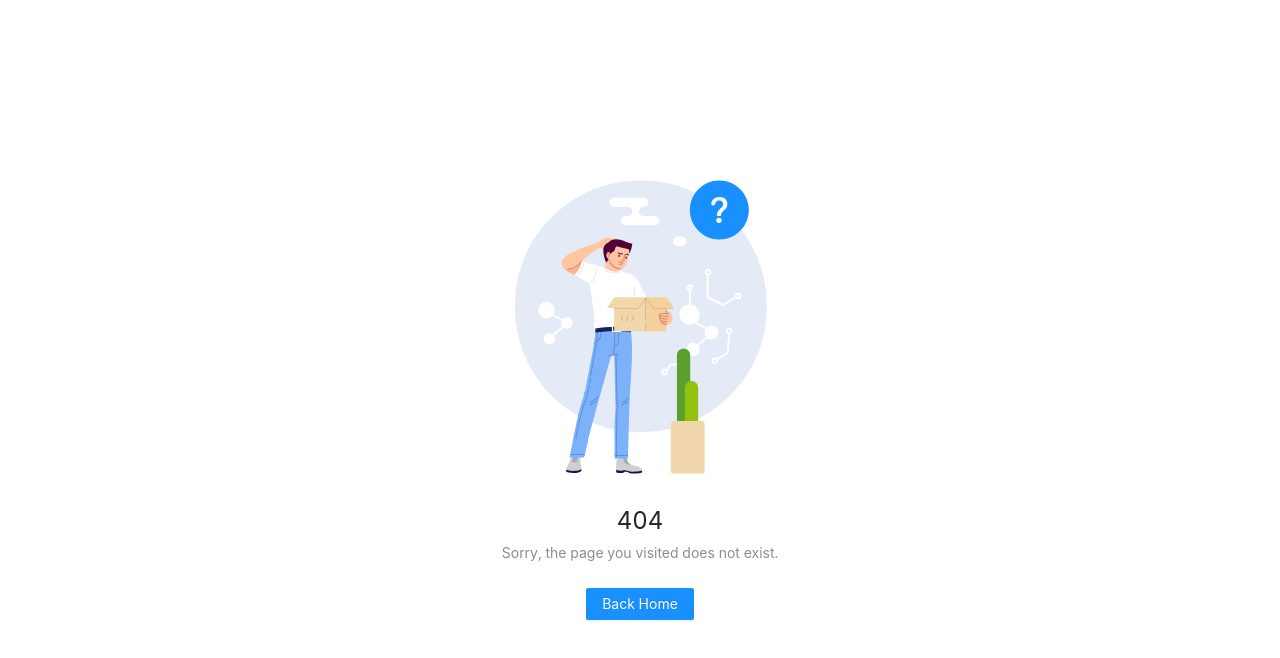
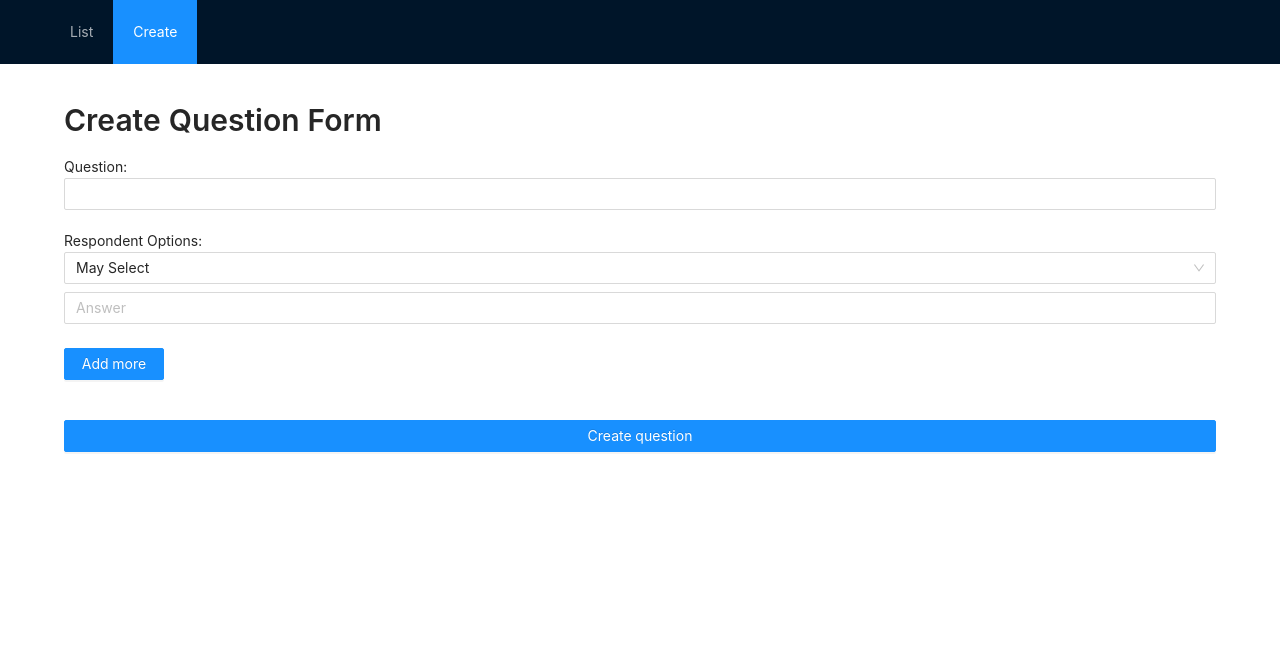
Before and after one commit to irsalsss/survey-question, a React (Vite) app: page /survey-question/create in a window 1280 px wide. Before the commit this address had no page. Shown: the top 658 px of the page. Built offline with nearby package versions, Linux system fonts and the light colour scheme.

Commit message:
fix path

```diff
--- a/src/constant/header.js
+++ b/src/constant/header.js
@@ -1,4 +1,4 @@
 export const LIST_HEADER = [
-  { key: '/', label: 'List' },
+  { key: '', label: 'List' },
   { key: 'create', label: 'Create' },
 ]
--- a/src/hook/useRoute.jsx
+++ b/src/hook/useRoute.jsx
@@ -2,8 +2,9 @@ import { useNavigate } from 'react-router-dom';
 
 const useRoute = () => {
   const navigate = useNavigate();
-  const goTo = (event, url = '/') => {
-    navigate(typeof event === 'string' ? event : url);
+  const goTo = (url = '/') => {
+
+    navigate(`/survey-question${url}`);
   }
 
   return {
--- a/src/layout/index.jsx
+++ b/src/layout/index.jsx
@@ -1,5 +1,5 @@
 import React, { useMemo } from 'react';
-import { Outlet, useLocation } from 'react-router-dom';
+import { Outlet, useLocation, useParams } from 'react-router-dom';
 import { Layout as LayoutAntd, Menu } from 'antd';
 import { LIST_HEADER } from '../constant/header';
 import useRoute from '../hook/useRoute';
@@ -8,10 +8,11 @@ const { Header, Content } = LayoutAntd;
 
 const Layout = () => {
   const { goTo } = useRoute();
+  const params = useParams();
   const { pathname } = useLocation();
 
   const defaultActive = useMemo(() => {
-    return pathname.length === 1 ? pathname : pathname.replace('/', '');
+    return pathname.length === 1 ? pathname : pathname.replace('/survey-question/', '');
   }, [pathname])
 
   return (
@@ -22,7 +23,7 @@ const Layout = () => {
           mode="horizontal"
           selectedKeys={[defaultActive]}
           items={LIST_HEADER}
-          onClick={(e) => goTo(e.key)}
+          onClick={(e) => goTo(`/${e.key}`)}
         />
       </Header>
       <Content className="mt-[64px] py-[36px] px-[64px] bg-white">
--- a/src/pages/NotFound.jsx
+++ b/src/pages/NotFound.jsx
@@ -10,7 +10,7 @@ const NotFound = () => {
         status="404"
         title="404"
         subTitle="Sorry, the page you visited does not exist."
-        extra={<Button onClick={goTo} type="primary">Back Home</Button>}
+        extra={<Button onClick={() => goTo('/')} type="primary">Back Home</Button>}
       />
     </div>
   )
--- a/src/routes/index.jsx
+++ b/src/routes/index.jsx
@@ -16,7 +16,7 @@ const Routes = () => {
   return (
     <Router>
       <ReactRoutes>
-        <Route path="/" element={<Layout />}>
+        <Route path="/survey-question/" element={<Layout />}>
           <Route index element={<List />} />
           <Route path="create" element={<CreateEdit />} />
           <Route path="edit/:id" element={<CreateEdit />} />
--- a/vite.config.js
+++ b/vite.config.js
@@ -3,5 +3,6 @@ import react from '@vitejs/plugin-react'
 
 // https://vitejs.dev/config/
 export default defineConfig({
-  plugins: [react()]
+  base: '/survey-question/',
+  plugins: [react()],
 })
```
